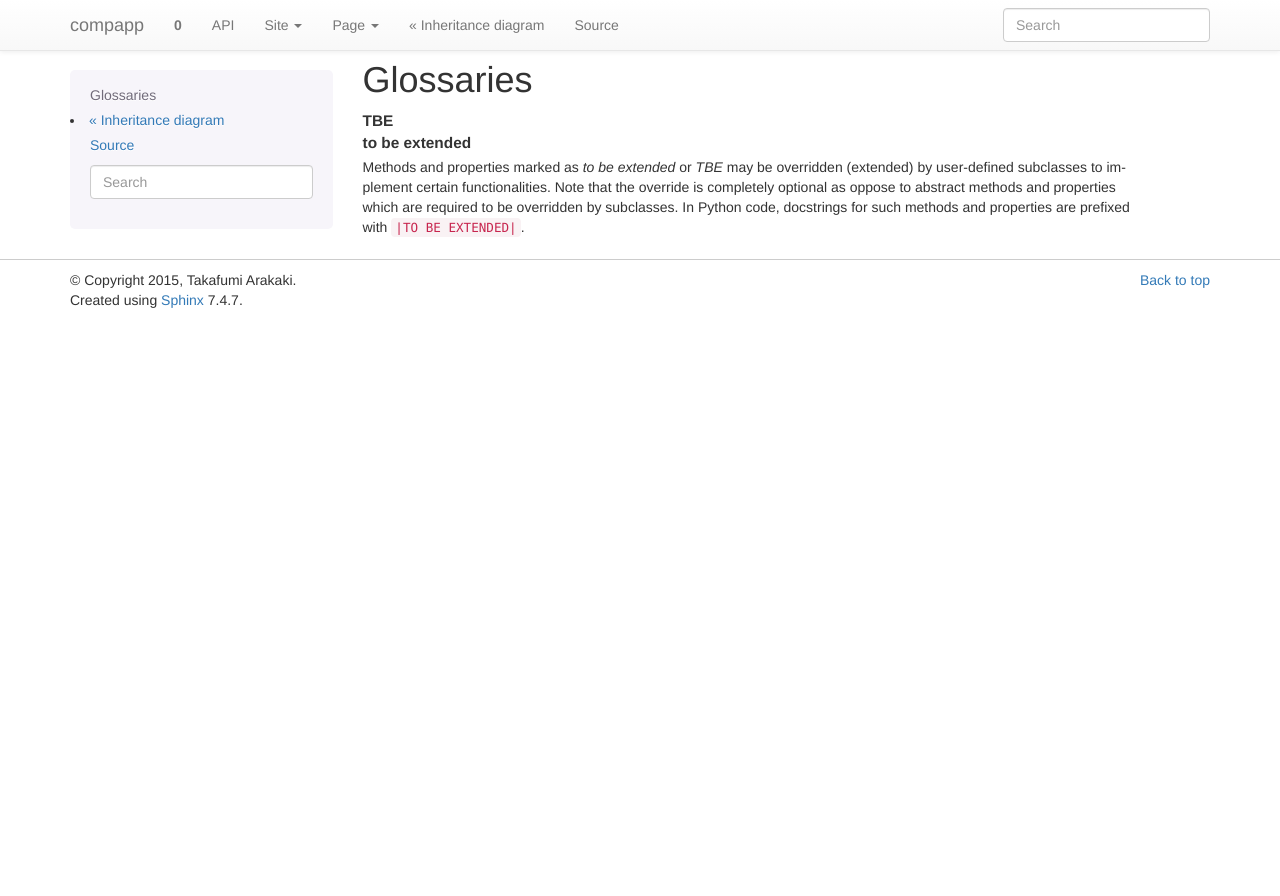
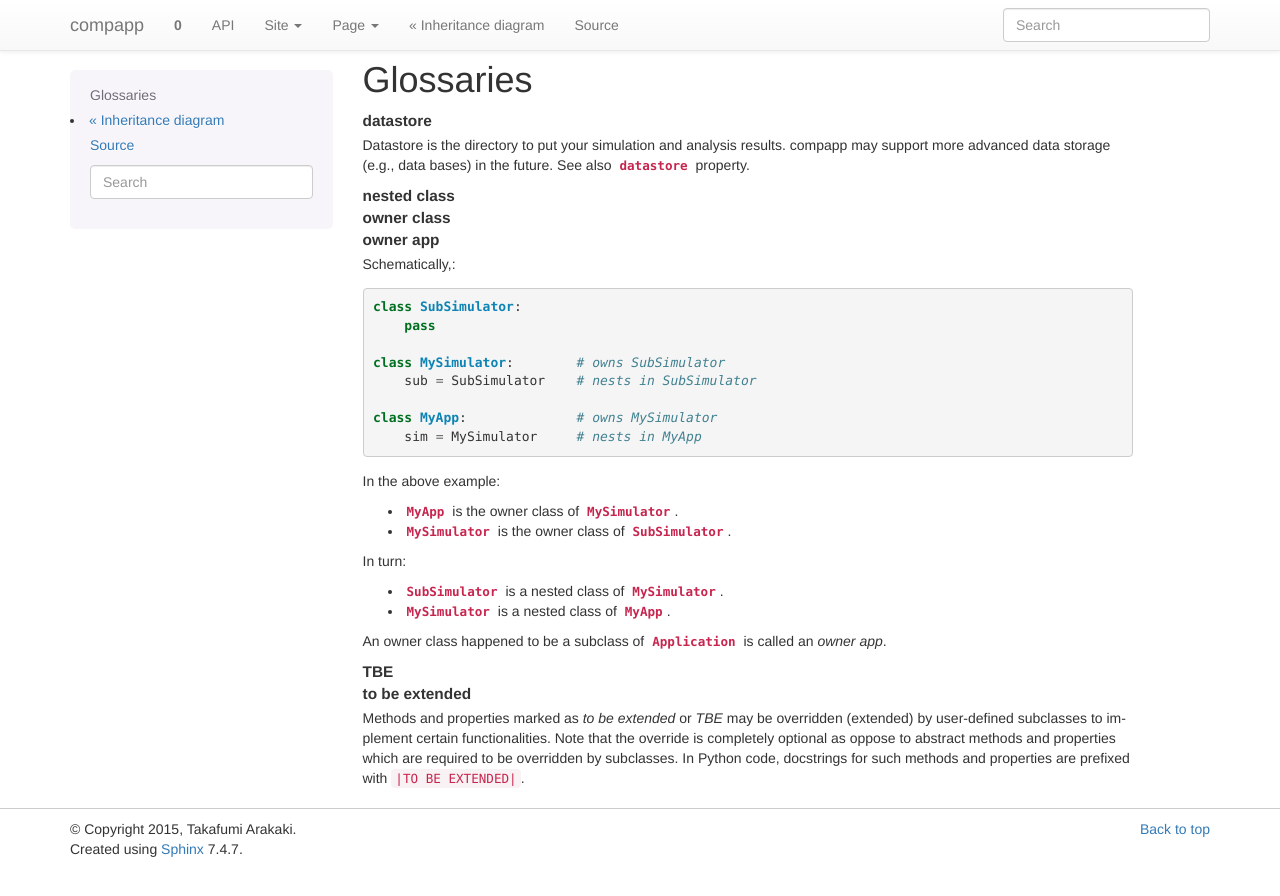
Before and after one commit to tkf/compapp, a Sphinx documentation site: the page built from doc/source/glossary.rst, in a window 1280 px wide. Shown: the top 896 px of the page. Built offline with Sphinx 7.4.7, drawn with Linux system fonts in a browser that asks for light colours; pages that are not in the unit, such as notebooks, are missing from menus.

```diff
--- a/doc/source/glossary.rst
+++ b/doc/source/glossary.rst
@@ -3,6 +3,41 @@
 ============
 
 .. glossary::
+
+   datastore
+
+     Datastore is the directory to put your simulation and analysis
+     results.  compapp may support more advanced data storage (e.g.,
+     data bases) in the future.  See also `datastore
+     <compapp.apps.Application.datastore>` property.
+
+   nested class
+   owner class
+   owner app
+
+     Schematically,::
+
+        class SubSimulator:
+            pass
+
+        class MySimulator:        # owns SubSimulator
+            sub = SubSimulator    # nests in SubSimulator
+
+        class MyApp:              # owns MySimulator
+            sim = MySimulator     # nests in MyApp
+
+     In the above example:
+
+     - `MyApp` is the owner class of `MySimulator`.
+     - `MySimulator` is the owner class of `SubSimulator`.
+
+     In turn:
+
+     - `SubSimulator` is a nested class of `MySimulator`.
+     - `MySimulator` is a nested class of `MyApp`.
+
+     An owner class happened to be a subclass of `.Application` is
+     called an *owner app*.
 
    TBE
    to be extended
--- a/doc/source/index.rst
+++ b/doc/source/index.rst
@@ -10,6 +10,7 @@ Contents:
 
 .. toctree::
 
+   intro.rst
    examples/index.rst
    api.rst
    api/compapp.rst
```
Also changed, not shown: doc/source/cli.rst (added, +7 -0 lines), doc/source/intro.rst (added, +60 -0 lines), 1 other file.
